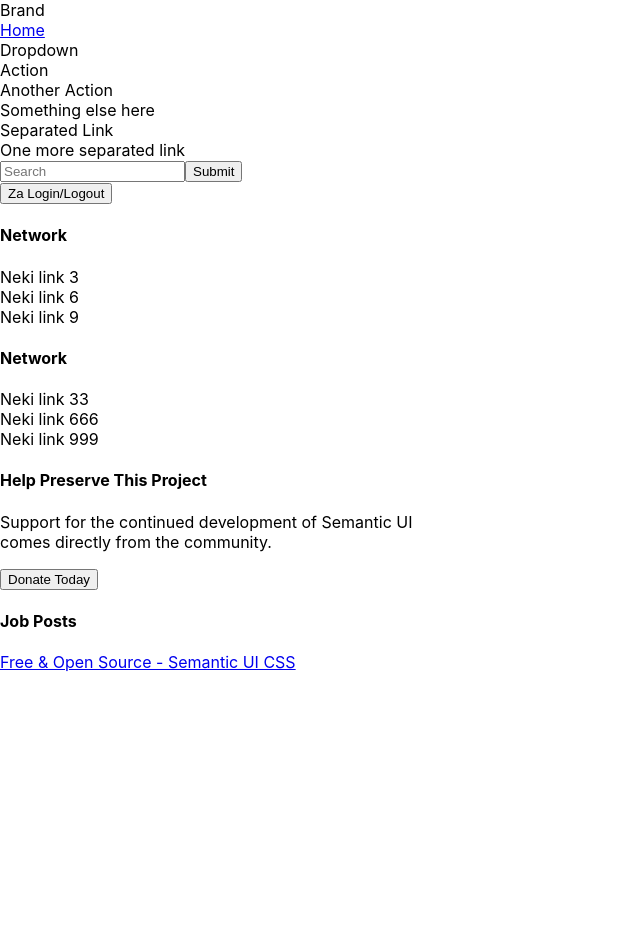
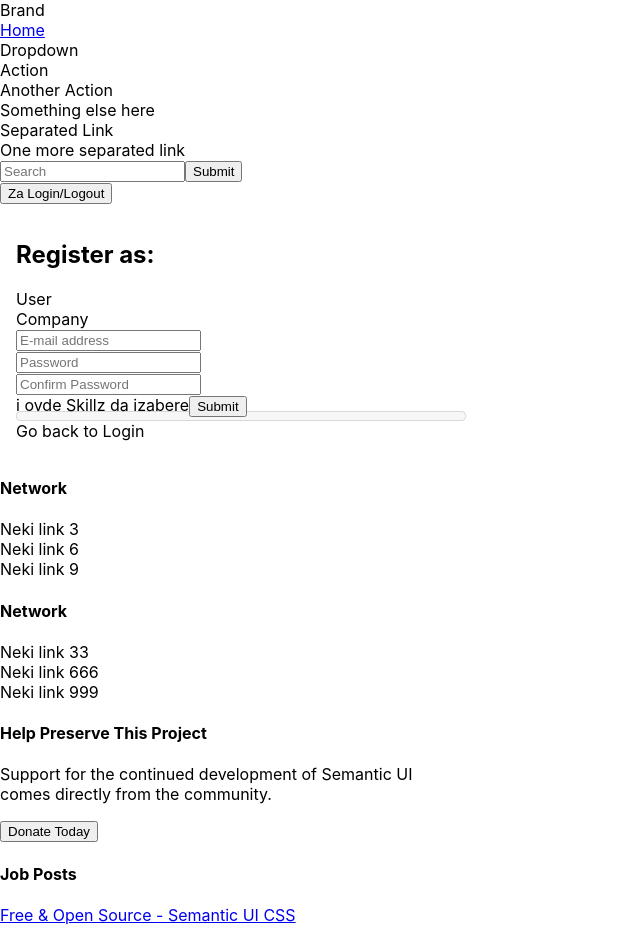
Before and after one commit to jocko981/job-posting, a React (Create React App) app: page /register in a window 1280 px wide. Shown: the whole page, without its empty margins (0-640 px from the left). Before the commit the page ends 800 px from the top, so only its background shows below. Built offline with nearby package versions, Linux system fonts and the light colour scheme; the HTML template or start-up script is replaced by a standard one.

Commit message:
user/company register components working conditionaly

```diff
--- a/src/assets/css/index.css
+++ b/src/assets/css/index.css
@@ -36,10 +36,40 @@ footer {
   padding: 1em;
 }
 
-/* fix edit semantic */
+/*   EDIT -  SEMANTIC-UI   */
+/* notes: (display: -webkit-box; je za Navbar menu, ugasi za mobile), () */
+
 .ui.segment {
   border-radius: 0;
 }
 .ui.menu {
   border-radius: 0;
 }
+/* auth files */
+.column {
+  max-width: 450px;
+}
+.ui.grid {
+  margin: 0;
+}
+.ui.header>.image:not(.icon), .ui.header>img {
+  width: 3em;
+}
+.ui.stacked.segment {
+  font-size: 1em;
+}
+.ui.stacked.segment::after {
+  content: none;
+}
+.ui.item.menu .item {
+  cursor: pointer;
+}
+
+.error_msg_backround {
+  color: tomato;
+  background: rgba(0,0,0,.03);
+  border: 1px solid rgba(34,36,38,.15);
+  border-radius: .28571429rem;
+  margin-top: -6px;
+  padding: 4px;
+}
--- a/src/containers/App.js
+++ b/src/containers/App.js
@@ -1,10 +1,13 @@
 import React from "react";
 import { BrowserRouter, Route, Switch, Redirect, Router } from "react-router-dom";
-import LoginPage from "./LoginPage/LoginPage";
-import HomePage from "./HomePage/HomePage";
+import history from "../history";
 import Navbar from "../components/Navbar/Navbar";
 import Footer from "../components/Footer/Footer";
-import history from "../history";
+//auth
+import LoginPage from "./auth/LoginPage/LoginPage";
+import RegisterPage from "./auth/RegisterPage/RegisterPage";
+//
+import HomePage from "./HomePage/HomePage";
 
 const App = () => {
   return (
@@ -14,6 +17,7 @@ const App = () => {
 
         <Switch>
           <Route exact path="/login" component={LoginPage} />
+          <Route exact path="/register" component={RegisterPage} />
           <Route exact path="/" component={HomePage} />
         </Switch>
 
--- a/src/containers/HomePage/HomePage.js
+++ b/src/containers/HomePage/HomePage.js
@@ -1,5 +1,4 @@
 import React from "react";
-import axios from "axios";
 
 const HomePage = () => {
 
--- a/src/containers/LoginPage/LoginPage.js
+++ b/src/containers/auth/LoginPage/LoginPage.js
@@ -1,15 +1,9 @@
 import React, { useState } from "react";
-import "./LoginPage.css";
 import axios from "axios";
 
 const LoginPage = () => {
     const [loginValue, setLoginValue] = useState({ email: "", password: "" });
     const [loginErr, setLoginErr] = useState(null);
-
-    const registerPasswordValidation = (loginVal) => {
-        return loginVal.password.match(/^(?=.*\d).{8,}$/)
-        // A be ovo treba za Registration! samo da ima min 8 chars
-    }
 
     const handleChange = (event) => {
         const { name, value } = event.target;
@@ -24,11 +18,11 @@ const LoginPage = () => {
     const onLoginSubmit = (e) => {
         e.preventDefault();
 
-        axios.get('/pots')
+        axios.post('/auth/login', loginValue)
         .then( res => console.log(res) )
         .catch( err => console.log(err) )
 
-        if (registerPasswordValidation(loginValue)) {
+        if (loginValue) {
             setLoginErr(null);
             console.log("Succesfully logged in test");
         } else {
@@ -38,8 +32,8 @@ const LoginPage = () => {
 
     return (
         <div className="Sticky_footer_Content_wrapper">
-            <h1>LoginPage</h1>
             <div className="ui middle aligned center aligned grid">
+
                 <div className="column">
 
                     <h2 className="ui teal image header">
@@ -78,7 +72,7 @@ const LoginPage = () => {
                         </div>
                     </form>
 
-                    <div className="error_backround">
+                    <div className="error_msg_backround">
                         <div className="">{loginErr}</div>
                     </div>
 
@@ -90,6 +84,7 @@ const LoginPage = () => {
                     </div>
 
                 </div>
+
             </div>
         </div>
     );
--- /dev/null
+++ b/src/containers/auth/RegisterPage/CompanyRegistration.js.js
@@ -0,0 +1,90 @@
+import React, { useState } from "react";
+import axios from "axios";
+
+const CompanyRegistration = () => {
+    const [registerValue, setRegisterValue] = useState({ email: "", password: "", password_confirmation: "" });
+    const [registerErr, setRegisterErr] = useState(null);
+
+    const registerPasswordValidation = (loginVal) => {
+        return registerValue.password.match(/^(?=.*\d).{8,}$/)
+        // A be ovo treba za Registration! samo da ima min 8 chars
+    }
+
+    const handleChange = (event) => {
+        const { name, value } = event.target;
+
+        setRegisterValue((prevValue) => {
+            return {
+                ...prevValue,
+                [name]: value
+            };
+        });
+    }
+    const onLoginSubmit = (e) => {
+        e.preventDefault();
+
+        // axios.post('/auth/login', loginValue)
+        // .then( res => console.log(res) )
+        // .catch( err => console.log(err) )
+
+        if (registerPasswordValidation(registerValue)) {
+            setRegisterErr(null);
+            console.log("Succesfully logged in test");
+        } else {
+            setRegisterErr("Kao neki Err ako je Password < 8 chars")
+        }
+    }
+
+    return (
+        <>
+
+            <form onSubmit={onLoginSubmit} className="ui large form">
+                <div className="ui stacked segment">
+                    <div className="field">
+                        <div className="ui left icon input">
+                            <i className="user icon" />
+                            <input
+                                type="text"
+                                name="email"
+                                placeholder="E-mail address"
+                                onChange={handleChange}
+                            />
+                        </div>
+                    </div>
+                    <div className="field">
+                        <div className="ui left icon input">
+                            <i className="lock icon" />
+                            <input
+                                type="password"
+                                name="password"
+                                placeholder="Password"
+                                onChange={handleChange}
+                                maxLength="199"
+                            />
+                        </div>
+                    </div>
+                    <div className="field">
+                        <div className="ui left icon input">
+                            <i className="lock icon" />
+                            <input
+                                type="password"
+                                name="password_confirmation"
+                                placeholder="Confirm Password"
+                                onChange={handleChange}
+                                maxLength="199"
+                            />
+                        </div>
+                    </div>
+                    <button className="ui fluid large teal submit button">Submit</button>
+                </div>
+            </form>
+
+            <div className="error_msg_backround">
+                <div className="">{registerErr}</div>
+            </div>
+
+        </>
+    );
+}
+
+export default CompanyRegistration;
--- /dev/null
+++ b/src/containers/auth/RegisterPage/RegisterPage.js
@@ -0,0 +1,53 @@
+import React, { useState } from "react";
+import axios from "axios";
+import UserRegistration from "./UserRegistration";
+import CompanyRegistration from "./CompanyRegistration.js";
+
+const RegisterPage = () => {
+    const [selected, setSelected] = useState(true);
+
+    const onClickUser = () => {
+        if (selected) {
+            return null
+        } else setSelected(true);
+    }
+    const onClickCompany = () => {
+        if (!selected) {
+            return null
+        } else setSelected(false);
+    }
+
+    return (
+        <div className="Sticky_footer_Content_wrapper">
+            <div className="ui middle aligned center aligned grid">
+
+                <div className="column">
+                    <h2 className="ui teal image header">
+                        {/* <img src="" alt="logo.img" className="image" /> */}
+                        <div className="content">
+                            Register as:
+                        </div>
+                    </h2>
+
+                    <div className="ui two item pointing menu">
+                        <div onClick={onClickUser} className={`item ${selected && 'active'}`}>
+                            User
+                        </div>
+                        <div onClick={onClickCompany} className={`item ${!selected && 'active'}`}>
+                            Company
+                        </div>
+                    </div>
+
+                    {selected ? <UserRegistration /> : <CompanyRegistration />}
+
+                    <div className="ui message">
+                        Go back to <a>Login</a>
+                    </div>
+                </div>
+
+            </div>
+        </div>
+    );
+}
+
+export default RegisterPage;
--- /dev/null
+++ b/src/containers/auth/RegisterPage/UserRegistration.js
@@ -0,0 +1,92 @@
+import React, { useState } from "react";
+import axios from "axios";
+
+const UserRegistration = () => {
+    const [registerValue, setRegisterValue] = useState({ email: "", password: "", password_confirmation: "", skills: [] });
+    const [registerErr, setRegisterErr] = useState(null);
+
+    const registerPasswordValidation = (loginVal) => {
+        return registerValue.password.match(/^(?=.*\d).{8,}$/)
+        // A be ovo treba za Registration! samo da ima min 8 chars
+    }
+
+    const handleChange = (event) => {
+        const { name, value } = event.target;
+
+        setRegisterValue((prevValue) => {
+            return {
+                ...prevValue,
+                [name]: value
+            };
+        });
+    }
+    const onLoginSubmit = (e) => {
+        e.preventDefault();
+
+        // axios.post('/auth/login', loginValue)
+        // .then( res => console.log(res) )
+        // .catch( err => console.log(err) )
+
+        if (registerPasswordValidation(registerValue)) {
+            setRegisterErr(null);
+            console.log("Succesfully logged in test");
+        } else {
+            setRegisterErr("Kao neki Err ako je Password < 8 chars")
+        }
+    }
+
+    return (
+        <>
+            <form onSubmit={onLoginSubmit} className="ui large form">
+                <div className="ui stacked segment">
+                    <div className="field">
+                        <div className="ui left icon input">
+                            <i className="user icon" />
+                            <input
+                                type="text"
+                                name="email"
+                                placeholder="E-mail address"
+                                onChange={handleChange}
+                            />
+                        </div>
+                    </div>
+                    <div className="field">
+                        <div className="ui left icon input">
+                            <i className="lock icon" />
+                            <input
+                                type="password"
+                                name="password"
+                                placeholder="Password"
+                                onChange={handleChange}
+                                maxLength="199"
+                            />
+                        </div>
+                    </div>
+                    <div className="field">
+                        <div className="ui left icon input">
+                            <i className="lock icon" />
+                            <input
+                                type="password"
+                                name="password_confirmation"
+                                placeholder="Confirm Password"
+                                onChange={handleChange}
+                                maxLength="199"
+                            />
+                        </div>
+                    </div>
+
+                    i ovde Skillz da izabere
+
+                    <button className="ui fluid large teal submit button">Submit</button>
+                </div>
+            </form>
+
+            <div className="error_msg_backround">
+                <div className="">{registerErr}</div>
+            </div>
+
+        </>
+    );
+}
+
+export default UserRegistration;
--- a/src/containers/LoginPage/LoginPage.css
+++ b/src/containers/auth/auth.css
@@ -1,5 +1,5 @@
 
-/* edit semantic */
+/* edit semantic for files: Login, Register, */
 .column {
     max-width: 450px;
 }
@@ -16,7 +16,7 @@
     content: none;
 }
 
-.error_backround {
+.error_msg_backround {
     color: tomato;
     background: rgba(0,0,0,.03);
     border: 1px solid rgba(34,36,38,.15);
--- a/src/helpers/axiosInstance.js
+++ b/src/helpers/axiosInstance.js
@@ -5,9 +5,10 @@ import history from "../history";
 // axios.defaults.headers.post['Content-Type'] = 'application/json';
 
 //              THESE are GLOBAL Interceptors !!!! !!!!
+// Here we use Global config for axios. Down bellow is example how to make instance instead of confoguring global instance
 
 // set baseURL
-axios.defaults.baseURL = 'https://jsonplaceholder.typicode.com';
+axios.defaults.baseURL = 'http://127.0.0.1:8000/api';
 
 // For GET requests
 axios.interceptors.request.use(
@@ -61,7 +62,6 @@ axios.interceptors.response.use(
 // export default (history = null) => {
 //     const baseURL = process.env.REACT_APP_BACKEND_URL;
 
-
 //     let headers = {};
 
 //     if (localStorage.token) {
```
